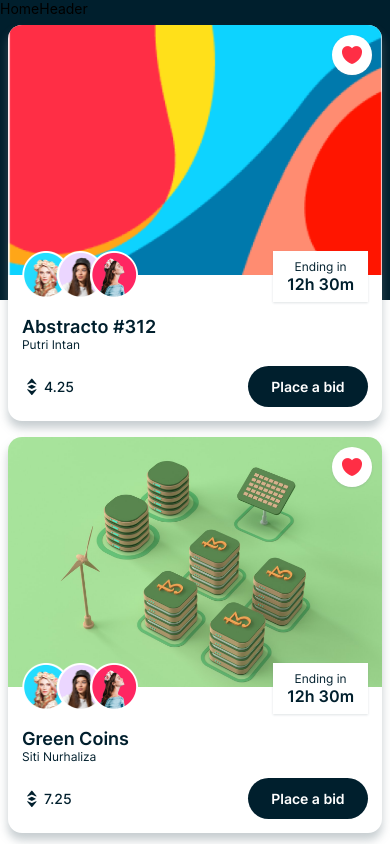
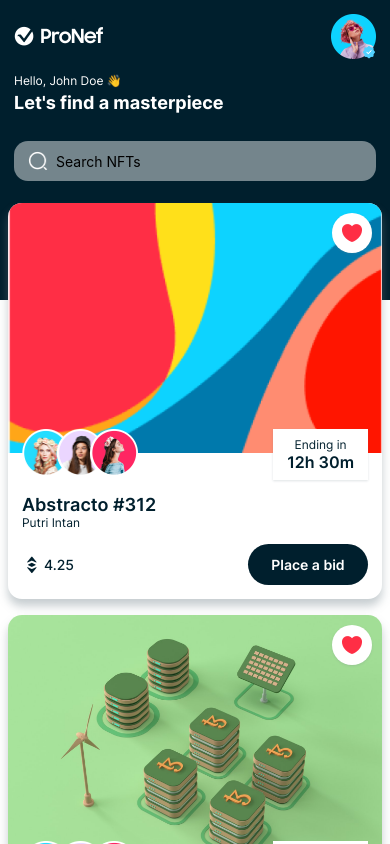
Before and after one commit to yusufstawan/nftstore-react-native-expo, a React Native app: screen /Home in a window 390 px wide. Shown: the top 844 px of the page. Built offline with nearby package versions, Linux system fonts and the light colour scheme.

Commit message:
update Details Page

```diff
--- a/components/Button.js
+++ b/components/Button.js
@@ -20,7 +20,7 @@
       <Image
         source={imgUrl}
         resizeMode="contain"
-        style={{ width: 24, heigth: 24 }}
+        style={{ width: 24, height: 24 }}
       />
     </TouchableOpacity>
   )
--- /dev/null
+++ b/components/DetailsBid.js
@@ -0,0 +1,12 @@
+import { View, Text } from 'react-native'
+import React from 'react'
+
+const DetailsBid = () => {
+  return (
+    <View>
+      <Text>DetailsBid</Text>
+    </View>
+  )
+}
+
+export default DetailsBid;
--- /dev/null
+++ b/components/DetailsDesc.js
@@ -0,0 +1,68 @@
+import { useState } from 'react';
+import { View, Text } from 'react-native';
+
+import { EthPrice, NFTTitle } from './SubInfo';
+import { COLORS, SIZES, FONTS } from '../constants';
+
+const DetailsDesc = ({ data }) => {
+  const [text, setText] = useState(data.description.slice(0, 100));
+  const [readMore, setReadMore] = useState(false);
+
+  return (
+    <>
+      <View style={{
+        width: "100%",
+        flexDirection: "row",
+        justifyContent: "space-between",
+        alignItems: "center",
+      }}>
+        <NFTTitle
+          title={data.name}
+          subTitle={data.creator}
+          titleSize={SIZES.extraLarge}
+          subTitleSize={SIZES.font}
+        />
+
+        <EthPrice price={data.price} />
+      </View>
+
+      <View style={{ marginVertical: SIZES.extraLarge * 1.5 }}>
+        <Text style={{
+          fontSize: SIZES.font,
+          fontFamily: FONTS.semiBold,
+          color: COLORS.primary,
+        }}>Description</Text>
+        <View style={{ marginTop: SIZES.base }}>
+          <Text style={{
+            fontSize: SIZES.small,
+            fontFamily: FONTS.regular,
+            color: COLORS.secondary,
+            lineHeight: SIZES.large
+          }}>
+            {text}
+            {!readMore && '...'}
+            <Text style={{
+              fontSize: SIZES.small,
+              fontFamily: FONTS.semiBold,
+              color: COLORS.primary,
+            }}
+              onPress={() => {
+                if (!readMore) {
+                  setText(data.description);
+                  setReadMore(true);
+                } else {
+                  setText(data.description.slice(0, 100));
+                  setReadMore(false);
+                }
+              }}
+            >
+              {readMore ? ' Show Less ' : 'Read More'}
+            </Text>
+          </Text>
+        </View>
+      </View>
+    </>
+  )
+}
+
+export default DetailsDesc;
--- a/components/HomeHeader.js
+++ b/components/HomeHeader.js
@@ -1,10 +1,75 @@
-import { View, Text } from 'react-native'
-import React from 'react'
+import { View, Text, Image, TextInput } from 'react-native';
 
-const HomeHeader = () => {
+import { COLORS, FONTS, SIZES, assets } from '../constants';
+
+const HomeHeader = ({ onSearch }) => {
   return (
-    <View>
-      <Text>HomeHeader</Text>
+    <View style={{
+      backgroundColor: COLORS.primary,
+      padding: SIZES.font,
+    }}>
+      <View style={{
+        flexDirection: 'row',
+        justifyContent: 'space-between',
+        alignItems: 'center',
+      }}>
+        <Image
+          source={assets.logo}
+          resizeMode="contain"
+          style={{ width: 90, height: 25 }}
+        />
+
+        <View style={{ width: 45, height: 45 }}>
+          <Image
+            source={assets.person01}
+            resizeMode="contain"
+            style={{ width: '100%', height: '100%' }}
+          />
+          <Image
+            source={assets.badge}
+            resizeMode="contain"
+            style={{
+              position: 'absolute',
+              width: 15,
+              height: 15,
+              bottom: 0,
+              right: 0,
+            }}
+          />
+        </View>
+      </View>
+
+      <View style={{ marginVertical: SIZES.font }}>
+        <Text style={{ fontFamily: FONTS.regular, fontSize: SIZES.small, color: COLORS.white }} >
+          Hello, John Doe 👋
+        </Text>
+        <Text style={{ fontFamily: FONTS.bold, fontSize: SIZES.large, color: COLORS.white, marginTop: SIZES.base / 2 }} >
+          Let's find a masterpiece
+        </Text>
+      </View>
+
+      <View style={{ marginTop: SIZES.font }}>
+        <View style={{
+          width: '100%',
+          borderRadius: SIZES.font,
+          backgroundColor: COLORS.gray,
+          flexDirection: 'row',
+          alignItems: 'center',
+          paddingHorizontal: SIZES.font,
+          paddingVertical: SIZES.small - 2,
+        }}>
+          <Image
+            source={assets.search}
+            resizeMode="contain"
+            style={{ width: 20, height: 20, marginRight: SIZES.base }}
+          />
+          <TextInput
+            placeholder='Search NFTs'
+            style={{ flex: 1 }}
+            onChangeText={onSearch}
+          />
+        </View>
+      </View>
     </View>
   )
 }
--- a/components/index.js
+++ b/components/index.js
@@ -2,6 +2,9 @@
 import FocusStatusBar from "./FocusStatusBar";
 import NFTCard from "./NFTCard";
 import { CircleButton, RectButton } from "./Button";
+import DetailsDesc from "./DetailsDesc";
+import DetailsBid from "./DetailsBid";
+import { SubInfo } from "./SubInfo";
 
 export {
   HomeHeader,
@@ -9,4 +12,7 @@
   NFTCard,
   CircleButton,
   RectButton,
+  DetailsDesc,
+  DetailsBid,
+  SubInfo,
 };
--- a/screens/Details.js
+++ b/screens/Details.js
@@ -1,9 +1,90 @@
-import { Text } from 'react-native';
+import React from "react";
+import { View, Text, SafeAreaView, Image, StatusBar, FlatList } from "react-native";
 
-const Details = () => {
+import { COLORS, SIZES, assets, SHADOWS, FONTS } from "../constants";
+import { CircleButton, RectButton, SubInfo, DetailsDesc, DetailsBid, FocusedStatusBar } from "../components";
+
+const DetailsHeader = ({ data, navigation }) => (
+  <View style={{ width: "100%", height: 373 }}>
+    <Image
+      source={data.image}
+      resizeMode="cover"
+      style={{ width: "100%", height: "100%" }}
+    />
+
+    <CircleButton
+      imgUrl={assets.left}
+      handlePress={() => navigation.goBack()}
+      left={15}
+      top={StatusBar.currentHeight + 10}
+    />
+
+    <CircleButton
+      imgUrl={assets.heart}
+      right={15}
+      top={StatusBar.currentHeight + 10}
+    />
+  </View>
+);
+
+const Details = ({ route, navigation }) => {
+  const { data } = route.params;
+
   return (
-    <Text>Details</Text>
-  )
-}
+    <SafeAreaView style={{ flex: 1 }}>
+      <FocusedStatusBar
+        barStyle="dark-content"
+        backgroundColor="transparent"
+        translucent={true}
+      />
+
+      <View
+        style={{
+          width: "100%",
+          position: "absolute",
+          bottom: 0,
+          paddingVertical: SIZES.font,
+          justifyContent: "center",
+          alignItems: "center",
+          backgroundColor: "rgba(255,255,255,0.5)",
+          zIndex: 1,
+        }}
+      >
+        <RectButton minWidth={170} fontSize={SIZES.large} {...SHADOWS.dark} />
+      </View>
+
+      <FlatList
+        data={data.bids}
+        renderItem={({ item }) => <DetailsBid bid={item} />}
+        keyExtractor={(item) => item.id}
+        showsVerticalScrollIndicator={false}
+        contentContainerStyle={{
+          paddingBottom: SIZES.extraLarge * 3,
+        }}
+        ListHeaderComponent={() => (
+          <React.Fragment>
+            <DetailsHeader data={data} navigation={navigation} />
+            <SubInfo />
+            <View style={{ padding: SIZES.font }}>
+              <DetailsDesc data={data} />
+
+              {data.bids.length > 0 && (
+                <Text
+                  style={{
+                    fontSize: SIZES.font,
+                    fontFamily: FONTS.semiBold,
+                    color: COLORS.primary,
+                  }}
+                >
+                  Current Bid
+                </Text>
+              )}
+            </View>
+          </React.Fragment>
+        )}
+      />
+    </SafeAreaView>
+  );
+};
 
 export default Details;
--- a/screens/Home.js
+++ b/screens/Home.js
@@ -1,4 +1,3 @@
-import { useState } from 'react';
 import { View, SafeAreaView, FlatList, Text } from 'react-native';
 
 import { COLORS, NFTData } from '../constants';
```
Also changed, not shown: 1 other file (tests, documents, lock files or other folders).
